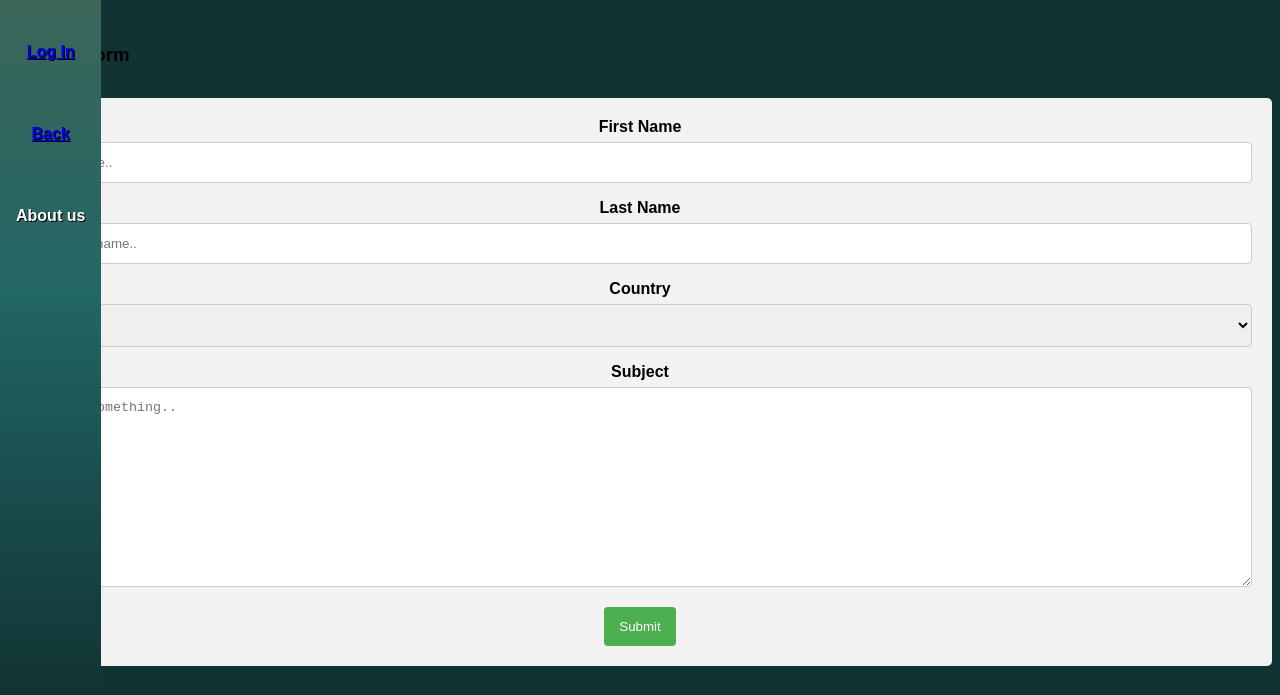
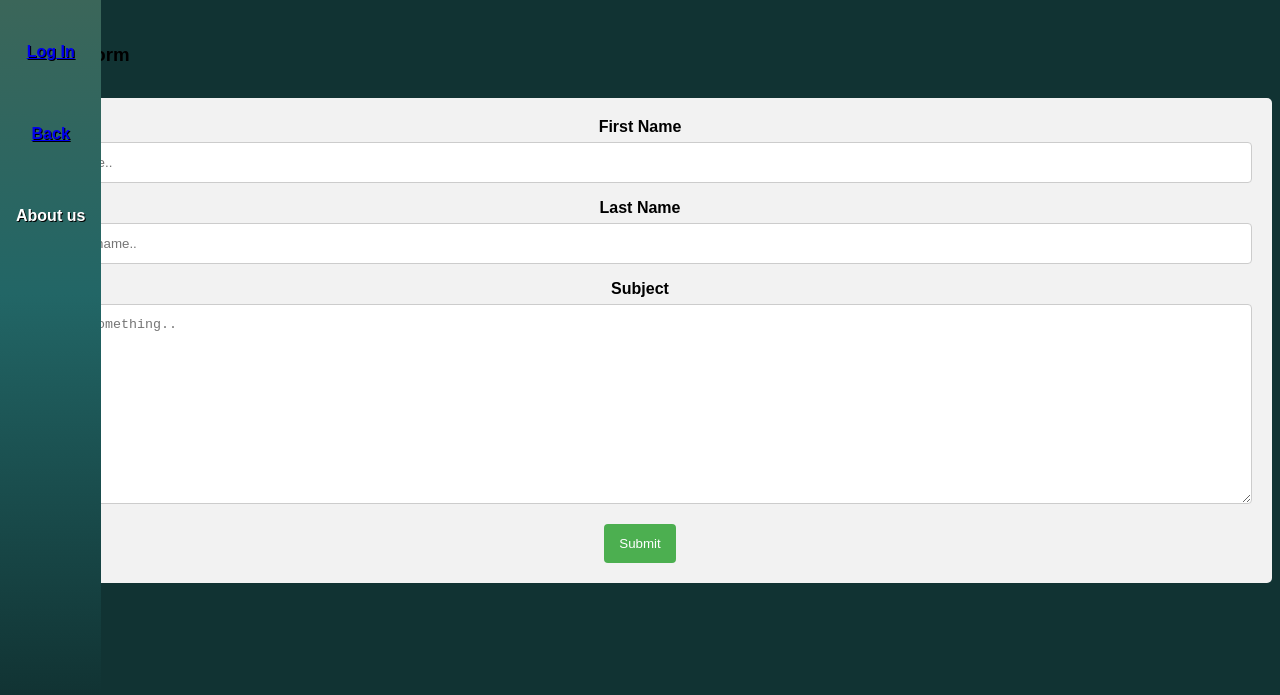
Before and after one commit to aljanobi3/FamileSocialSites, a plain HTML site: page contact/index.html in a window 1280 px wide. Shown: the part 105-800 px from the top of the page. Drawn offline with Linux system fonts and the light colour scheme; a web font is replaced by a local one.

Commit message:
Update index.html

```diff
--- a/contact/index.html
+++ b/contact/index.html
@@ -35,11 +35,7 @@
                 <label for="lname">Last Name</label>
                 <input type="text" id="lname" name="lastname" placeholder="Your last name..">
 
-                <label for="country">Country</label>
-                <select id="country" name="country">
-                  <option value="australia">Australia</option>
-                  <option value="canada">Canada</option>
-                  <option value="usa">USA</option>
+
                 </select>
 
                 <label for="subject">Subject</label>
```
